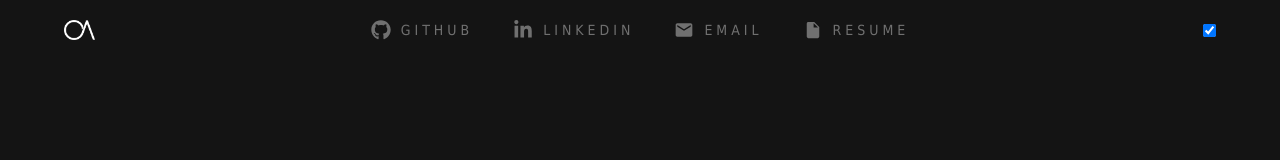
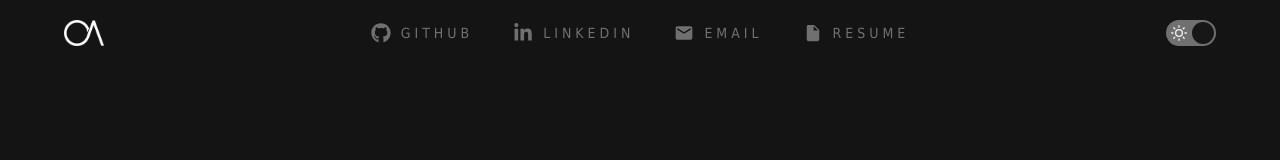
Before and after one commit to OlegAba/OlegAba, a React (Create React App) app: page / in a window 1280 px wide. Shown: the top 160 px of the page. Built offline with nearby package versions, Linux system fonts and the light colour scheme.

Commit message:
Complete nav switch

```diff
--- a/src/components/GlobalStyles.js
+++ b/src/components/GlobalStyles.js
@@ -14,6 +14,7 @@ export const GlobalStyles = createGlobalStyle`
     background: ${({ theme }) => theme.background};
     font-family: Tahoma, Helvetica, Arial, Roboto, sans-serif;
     overflow-x: hidden;
+    transition: background 0.2s linear;
   }
 
   .max-width-container {
--- a/src/components/navLink/NavLink.js
+++ b/src/components/navLink/NavLink.js
@@ -1,7 +1,6 @@
 import React from 'react';
 import PropTypes from 'prop-types';
 import { StyledNavLink } from './NavLink.styled';
-import githubLogo from '../../assets/icons/github.svg';
 
 const NavLink = ({Icon, title, ...props }) => {
 
@@ -14,7 +13,8 @@ const NavLink = ({Icon, title, ...props }) => {
 }
 
 NavLink.propTypes = {
-
+  Icon: PropTypes.node.isRequired,
+  title: PropTypes.string.isRequired
 }
 
 export default NavLink;
--- /dev/null
+++ b/src/components/navSwitch/NavSwitch.js
@@ -0,0 +1,33 @@
+import React from 'react';
+import PropTypes from 'prop-types';
+import { StyledNavSwitch } from './NavSwitch.styled';
+import { BsMoon } from 'react-icons/bs';
+import { FiSun } from 'react-icons/fi';
+
+const NavSwitch = ({isDarkMode, onChange, ...props }) => {
+
+  return (
+    <StyledNavSwitch {...props}>
+        <input
+            type="checkbox"
+            className="checkbox"
+            id="checkbox"
+            onChange={onChange}
+            checked={isDarkMode}
+        />
+
+        <label for="checkbox" className="label">
+        <FiSun className="icon-sun" />
+        <BsMoon className="icon-moon" />
+        <div className="ball" />
+        </label>
+    </StyledNavSwitch>
+  )
+}
+
+NavSwitch.propTypes = {
+    isDarkMode: PropTypes.bool.isRequired,
+    onChange: PropTypes.func.isRequired,
+}
+
+export default NavSwitch;
--- /dev/null
+++ b/src/components/navSwitch/NavSwitch.styled.js
@@ -0,0 +1,43 @@
+import styled from 'styled-components';
+
+export const StyledNavSwitch = styled.div`
+    .checkbox {
+        opacity: 0;
+        position: absolute;
+    }
+
+    .label {
+        background-color: ${({ theme }) => theme.button};
+        display: flex;
+        align-items: center;
+        justify-content: space-between;
+        border-radius: 50px;
+        position: relative;
+        padding: 5px;
+        height: 26px;
+        width: 50px;
+    }
+
+    .icon-moon {
+        color: ${({ theme }) => theme.title};
+    }
+
+    .icon-sun {
+        color: ${({ theme }) => theme.title};
+    }
+
+    .ball {
+        background-color: ${({ theme }) => theme.secondaryBackground};
+        border-radius: 50%;
+        position: absolute;
+        top: 2px;
+        left: 2px;
+        height: 22px;
+        width: 22px;
+        transition: transform 0.2s linear;
+    }
+
+    .checkbox:checked + .label .ball {
+        transform: translateX(24px);
+    }
+`;
--- a/src/components/navbar/Navbar.js
+++ b/src/components/navbar/Navbar.js
@@ -6,6 +6,7 @@ import { FaGithub, FaLinkedinIn } from 'react-icons/fa';
 import { MdEmail } from 'react-icons/md';
 import { IoMdDocument } from 'react-icons/io';
 import NavLink from '../navLink/NavLink';
+import NavSwitch from '../navSwitch/NavSwitch';
 
 const Navbar = ({
   logo,
@@ -33,11 +34,15 @@ const Navbar = ({
 
   const navToggle = (
     <div className="nav-toggle">
-      <input
+      <NavSwitch
+        isDarkMode={isDarkMode}
+        onChange={onSwitchChange}
+      />
+      {/* <input
         type="checkbox"
         checked={isDarkMode}
         onChange={onSwitchChange}
-      />
+      /> */}
     </div>
   );
 
--- a/src/components/navbar/Navbar.styled.js
+++ b/src/components/navbar/Navbar.styled.js
@@ -5,7 +5,7 @@ export const StyledNavbar = styled.nav`
 
   .navbar-container {
     display: flex;
-    height: 20px;
+    height: 26px;
 
     .nav-logo {
       flex: 1;
```
